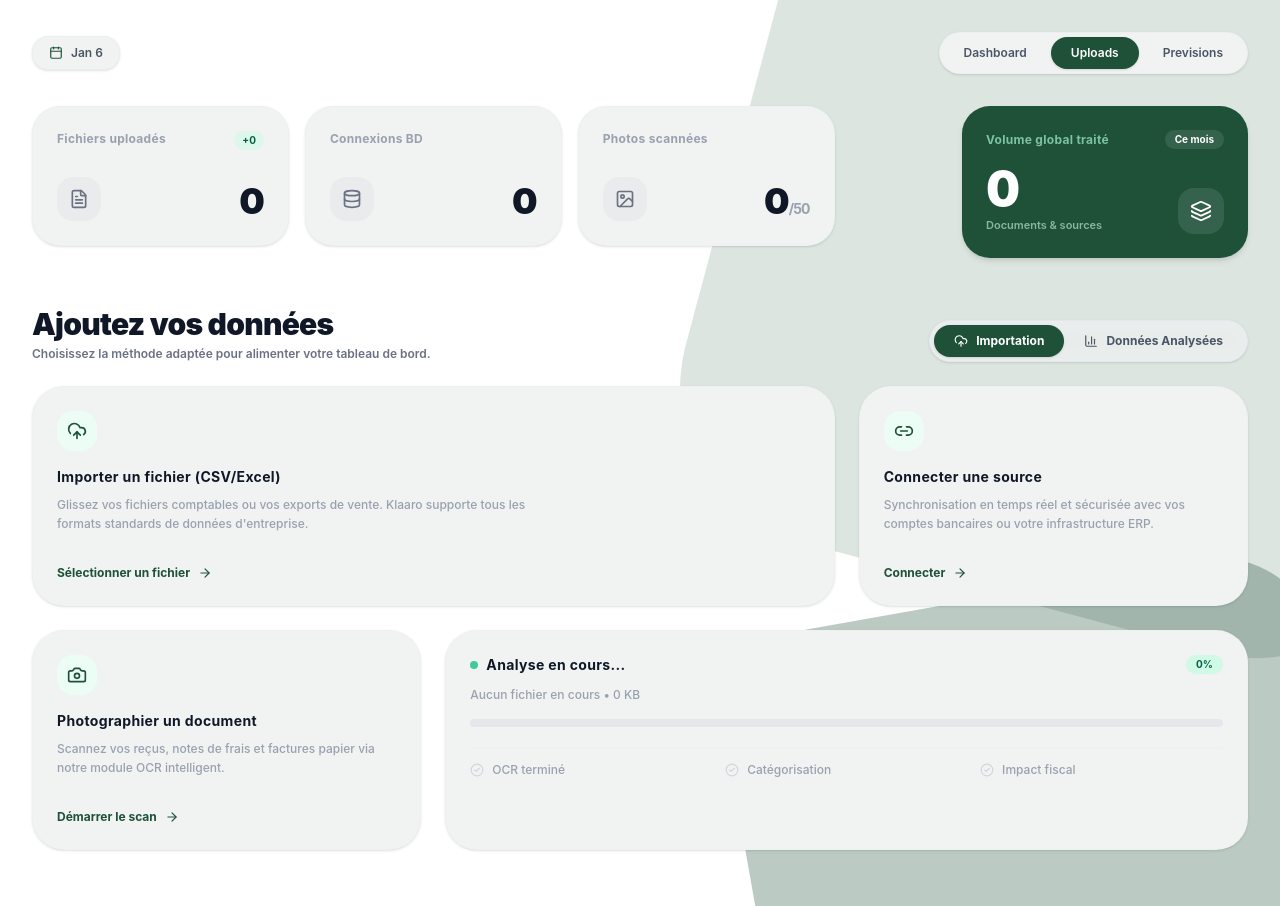
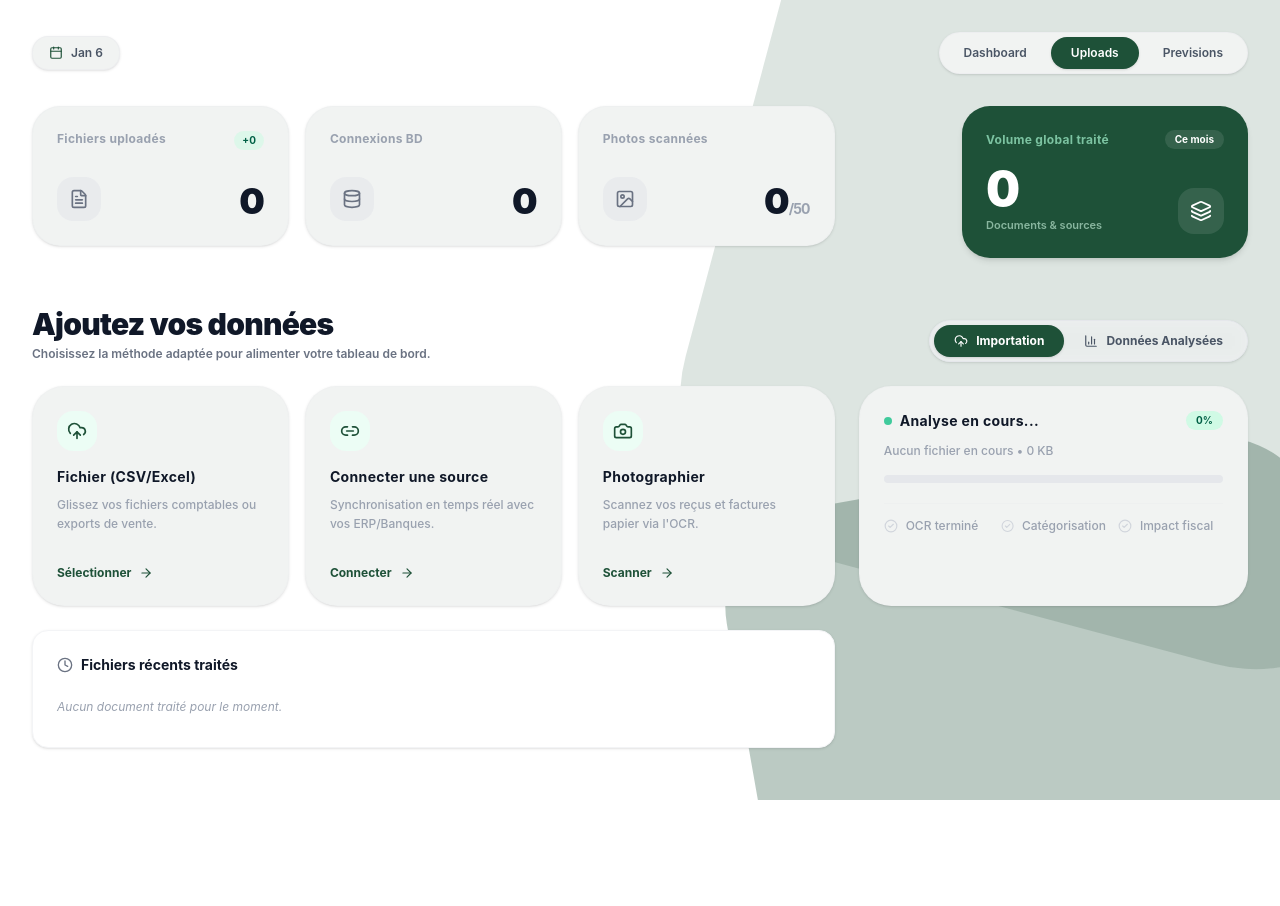
Before and after one commit to Rina-ui/Klaaro-frontend, a React (Vite) app: page /upload in a window 1280 px wide. After the commit the page ends 800 px from the top, so only its background shows below. Built offline with nearby package versions, Linux system fonts and the light colour scheme.

Commit message:
integartion upload 80%

```diff
--- a/src/adapters/pages/Upload/UploadPage.tsx
+++ b/src/adapters/pages/Upload/UploadPage.tsx
@@ -1,5 +1,5 @@
 import React, { useState } from 'react';
-import { UploadCloud, Link2, Camera, AlertTriangle, FileText, BarChart3 } from 'lucide-react';
+import { UploadCloud, Link2, Camera, AlertTriangle, FileText, BarChart3, Clock, Eye } from 'lucide-react';
 import { useUploadDashboard } from "../../../use_cases/hooks/useUploadDashboard.ts";
 import NavigationTabs from "../../components/ui/NavigationTabs.tsx";
 import UploadStatsSection from "./UploadStatsSection.tsx";
@@ -10,7 +10,6 @@ import PreprocessResultSection from "./PreprocessResultSection.tsx";
 
 export default function UploadPage(): React.JSX.Element {
     const [isDbModalOpen, setIsDbModalOpen] = useState(false);
-    // État pour gérer l'onglet local : 'import' ou 'analysis'
     const [activeSubTab, setActiveSubTab] = useState<'import' | 'analysis'>('import');
 
     const {
@@ -24,20 +23,40 @@ export default function UploadPage(): React.JSX.Element {
         onFileChange,
         refreshStats,
         analysisResult,
+        setAnalysisResult,
+        recentDocuments = [],
         uploadError,
         isUploading
     } = useUploadDashboard();
 
-    // Force le passage automatique sur l'onglet "Analyse" dès qu'un résultat arrive
     React.useEffect(() => {
         if (analysisResult) {
             setActiveSubTab('analysis');
         }
     }, [analysisResult]);
 
+    const handleViewPastAnalysis = (doc: any) => {
+        if (doc.content) {
+            try {
+                const parsedAnalysis = typeof doc.content === 'string' ? JSON.parse(doc.content) : doc.content;
+                setAnalysisResult(parsedAnalysis);
+                setActiveSubTab('analysis');
+            } catch (e) {
+                setAnalysisResult({
+                    status: "success",
+                    format_origine: doc.type,
+                    chart_type: "bar",
+                    chart_data: [],
+                    apercu_donnees: [],
+                    rapport: { lignes_avant: 0, lignes_apres: 0, colonnes_avant: [], colonnes_apres: [], actions: ["Fichier historique standard"] }
+                });
+                setActiveSubTab('analysis');
+            }
+        }
+    };
+
     return (
         <div className="w-full text-[#1a1a1a] font-sans p-4 md:p-8 antialiased flex flex-col items-center min-h-screen relative overflow-hidden">
-            {/* Inputs natifs cachés */}
             <input type="file" ref={fileInputRef} onChange={(e) => onFileChange(e, false)} accept=".csv,.xlsx,.xls,.pdf,.json" className="hidden" />
             <input type="file" ref={cameraInputRef} onChange={(e) => onFileChange(e, true)} accept="image/*" capture="environment" className="hidden" />
 
@@ -55,14 +74,11 @@ export default function UploadPage(): React.JSX.Element {
                         <p className="text-xs text-gray-500 mt-1 font-semibold">Choisissez la méthode adaptée pour alimenter votre tableau de bord.</p>
                     </div>
 
-                    {/* 🛠️ LE SOUS-MENU DE NAVIGATION (Style Pilule identique à ta photo) */}
                     <div className="flex bg-gray-100/80 backdrop-blur p-1 rounded-full border border-gray-200 shadow-sm w-fit self-start sm:self-auto">
                         <button
                             onClick={() => setActiveSubTab('import')}
                             className={`flex items-center gap-2 px-5 py-2 text-xs font-bold rounded-full transition-all duration-200 ${
-                                activeSubTab === 'import'
-                                    ? 'bg-[#1e5138] text-white shadow-sm'
-                                    : 'text-gray-600 hover:text-gray-900'
+                                activeSubTab === 'import' ? 'bg-[#1e5138] text-white shadow-sm' : 'text-gray-600 hover:text-gray-900'
                             }`}
                         >
                             <UploadCloud className="w-3.5 h-3.5" />
@@ -71,9 +87,7 @@ export default function UploadPage(): React.JSX.Element {
                         <button
                             onClick={() => setActiveSubTab('analysis')}
                             className={`flex items-center gap-2 px-5 py-2 text-xs font-bold rounded-full transition-all duration-200 relative ${
-                                activeSubTab === 'analysis'
-                                    ? 'bg-[#1e5138] text-white shadow-sm'
-                                    : 'text-gray-600 hover:text-gray-900'
+                                activeSubTab === 'analysis' ? 'bg-[#1e5138] text-white shadow-sm' : 'text-gray-600 hover:text-gray-900'
                             }`}
                         >
                             <BarChart3 className="w-3.5 h-3.5" />
@@ -88,7 +102,6 @@ export default function UploadPage(): React.JSX.Element {
                     </div>
                 </header>
 
-                {/* Gestion des erreurs globale */}
                 {uploadError && (
                     <div className="w-full mb-6 p-4 bg-red-50 border-l-4 border-red-500 rounded-r-2xl flex items-start gap-3 shadow-sm">
                         <AlertTriangle className="text-red-600 w-5 h-5 mt-0.5 flex-shrink-0" />
@@ -99,37 +112,106 @@ export default function UploadPage(): React.JSX.Element {
                     </div>
                 )}
 
-                {/* AFFICHAGE CONDITIONNEL SELON L'ONGLET ACTIF */}
+                {/* AFFICHAGE DU CONTENU */}
                 {activeSubTab === 'import' ? (
-                    <div className="grid grid-cols-1 lg:grid-cols-3 gap-6 mb-6 animate-fade-in">
+                    /* 🛠️ DISPOSITION EN DEUX COLONNES (Dashboard Layout) */
+                    <div className="grid grid-cols-1 lg:grid-cols-3 gap-6 w-full items-start animate-fade-in">
+
+                        {/* COLONNE DE GAUCHE : ACTIONS ET HISTORIQUE (Prend 2 colonnes sur 3 sur grand écran) */}
+                        <div className="lg:col-span-2 flex flex-col gap-6 w-full">
+
+                            {/* Grille interne pour les 3 cartes d'actions */}
+                            <div className="grid grid-cols-1 md:grid-cols-3 gap-4">
                                 <UploadActionCard
-                            title="Importer un fichier (CSV/Excel)"
-                            description="Glissez vos fichiers comptables ou vos exports de vente. Klaaro supporte tous les formats standards de données d'entreprise."
-                            buttonText={isUploading ? "Analyse en cours..." : "Sélectionner un fichier"}
+                                    title="Fichier (CSV/Excel)"
+                                    description="Glissez vos fichiers comptables ou exports de vente."
+                                    buttonText={isUploading ? "Analyse..." : "Sélectionner"}
                                     icon={UploadCloud}
                                     onClick={handleFileSelect}
-                            isLarge={true}
                                 />
 
                                 <UploadActionCard
                                     title="Connecter une source"
-                            description="Synchronisation en temps réel et sécurisée avec vos comptes bancaires ou votre infrastructure ERP."
+                                    description="Synchronisation en temps réel avec vos ERP/Banques."
                                     buttonText="Connecter"
                                     icon={Link2}
                                     onClick={() => setIsDbModalOpen(true)}
                                 />
 
                                 <UploadActionCard
-                            title="Photographier un document"
-                            description="Scannez vos reçus, notes de frais et factures papier via notre module OCR intelligent."
-                            buttonText="Démarrer le scan"
+                                    title="Photographier"
+                                    description="Scannez vos reçus et factures papier via l'OCR."
+                                    buttonText="Scanner"
                                     icon={Camera}
                                     onClick={handleStartScan}
                                 />
+                            </div>
 
+                            {/* Tableau de l'historique récents */}
+                            <div className="w-full bg-white p-6 rounded-2xl border border-gray-100 shadow-sm">
+                                <div className="flex items-center gap-2 mb-4">
+                                    <Clock className="w-4 h-4 text-gray-500" />
+                                    <h3 className="text-sm font-bold text-gray-900">Fichiers récents traités</h3>
+                                </div>
+
+                                {recentDocuments.length === 0 ? (
+                                    <p className="text-xs text-gray-400 italic py-2">Aucun document traité pour le moment.</p>
+                                ) : (
+                                    <div className="overflow-x-auto w-full">
+                                        <table className="w-full text-left border-collapse min-w-[450px]">
+                                            <thead>
+                                            <tr className="border-b border-gray-100 text-[10px] font-bold text-gray-400 uppercase tracking-wider">
+                                                <th className="pb-3 w-1/2">Nom du fichier</th>
+                                                <th className="pb-3">Format</th>
+                                                <th className="pb-3">Taille</th>
+                                                <th className="pb-3 text-right">Actions</th>
+                                            </tr>
+                                            </thead>
+                                            <tbody className="divide-y divide-gray-50">
+                                            {recentDocuments.map((doc: any, idx: number) => (
+                                                <tr key={doc.id || idx} className="hover:bg-gray-50/60 transition-colors">
+                                                    <td className="py-3 px-1">
+                                                        <div className="flex items-center gap-3">
+                                                            <FileText className="w-4 h-4 text-[#1e5138] flex-shrink-0" />
+                                                            <span className="text-xs font-semibold text-gray-700 truncate max-w-[180px] md:max-w-[280px]">
+                                                                    {doc.name}
+                                                                </span>
+                                                        </div>
+                                                    </td>
+                                                    <td className="py-3">
+                                                            <span className="text-[10px] font-bold text-gray-500 uppercase bg-gray-100 px-2 py-0.5 rounded-md">
+                                                                {doc.type}
+                                                            </span>
+                                                    </td>
+                                                    <td className="py-3 text-xs text-gray-500 font-medium">
+                                                        {((doc.taille || doc.size || 0) / 1024).toFixed(1)} KB
+                                                    </td>
+                                                    <td className="py-3 text-right">
+                                                        <button
+                                                            onClick={() => handleViewPastAnalysis(doc)}
+                                                            className="inline-flex items-center gap-1.5 px-2.5 py-1.5 bg-[#1e5138]/5 hover:bg-[#1e5138]/10 text-[#1e5138] rounded-lg text-[11px] font-bold transition-all"
+                                                        >
+                                                            <Eye className="w-3 h-3" />
+                                                            Revoir
+                                                        </button>
+                                                    </td>
+                                                </tr>
+                                            ))}
+                                            </tbody>
+                                        </table>
+                                    </div>
+                                )}
+                            </div>
+                        </div>
+
+                        {/* COLONNE DE DROITE : PROGRESSION DE L'ANALYSE (Prend 1 colonne sur 3) */}
+                        <div className="w-full lg:sticky lg:top-6">
                             <AnalysisProgressCard analysis={analysis} />
                         </div>
+
+                    </div>
                 ) : (
+                    /* ONGLETS DES DONNÉES ANALYSÉES (Résultats plein écran) */
                     <div className="w-full mb-6 animate-fade-in">
                         {analysisResult ? (
                             <PreprocessResultSection result={analysisResult} />
@@ -138,7 +220,7 @@ export default function UploadPage(): React.JSX.Element {
                                 <FileText className="w-12 h-12 text-gray-300 mb-3" />
                                 <h3 className="text-sm font-bold text-gray-700">Aucune donnée disponible</h3>
                                 <p className="text-xs text-gray-400 mt-1 max-w-sm">
-                                    Veuillez d'abord téléverser ou lier un fichier dans l'onglet <strong>Importation</strong> pour visualiser son analyse.
+                                    Veuillez d'abord téléverser ou lier un fichier dans l'onglet <strong>Importation</strong> ou en sélectionner un depuis l'historique ci-dessus.
                                 </p>
                                 <button
                                     onClick={() => setActiveSubTab('import')}
--- a/src/use_cases/hooks/useUploadDashboard.ts
+++ b/src/use_cases/hooks/useUploadDashboard.ts
@@ -2,10 +2,10 @@ import { useState, useEffect, useRef, useCallback } from "react";
 import { useAuth } from "./useAuth.ts";
 import { HttpDocumentRepository } from "../../infrastructure/api/HttpDocumentRepository.ts";
 import type { UploadStats } from "../../entities/UploadStats.ts";
+import type { DocumentEntity } from "../../entities/Document.ts"; // Ajuste le chemin selon ton entité
 
 const docRepo = new HttpDocumentRepository();
 
-// --- INTERFACES POUR LE PRETRAITEMENT ML ---
 export interface PreprocessRapport {
     lignes_avant: number;
     lignes_apres: number;
@@ -37,6 +37,9 @@ export function useUploadDashboard() {
     const [uploadError, setUploadError] = useState<string | null>(null);
     const [isUploading, setIsUploading] = useState<boolean>(false);
 
+    // 📋 NOUVEAU : État pour stocker l'historique des documents
+    const [recentDocuments, setRecentDocuments] = useState<DocumentEntity[]>([]);
+
     const [stats, setStats] = useState<UploadStats>({
         uploadedFilesCount: 0,
         uploadedFilesTrend: 0,
@@ -54,6 +57,18 @@ export function useUploadDashboard() {
 
     const globalVolume = stats.uploadedFilesCount + stats.databaseConnectionsCount + stats.scannedPhotosCount;
 
+    // 📋 NOUVEAU : Récupération isolée des documents récents depuis la DB
+    const loadRecentDocuments = useCallback(async () => {
+        if (token) {
+            try {
+                const docs = await docRepo.getRecentDocuments(token);
+                setRecentDocuments(docs);
+            } catch (err) {
+                console.error("Erreur lors de la récupération des documents récents :", err);
+            }
+        }
+    }, [token]);
+
     const refreshStats = useCallback(async () => {
         if (user?.id && token) {
             try {
@@ -65,13 +80,14 @@ export function useUploadDashboard() {
         }
     }, [user?.id, token]);
 
+    // Initialisation au chargement du composant
     useEffect(() => {
         if (token) {
             refreshStats();
+            loadRecentDocuments(); // 👈 Charger l'historique direct au montage
         }
-    }, [token, refreshStats]);
+    }, [token, refreshStats, loadRecentDocuments]);
 
-    // Fonction isolée pour gérer proprement l'envoi au DocumentRepository historique
     const saveToDocumentRepository = (file: File, isImage: boolean): Promise<void> => {
         return new Promise((resolve, reject) => {
             const reader = new FileReader();
@@ -94,6 +110,8 @@ export function useUploadDashboard() {
                         steps: { ...prev.steps, ocr: 'completed', categorization: 'processing' }
                     }));
 
+                    // Optionnel : Tu peux injecter la réponse de l'analyse ML dans le payload
+                    // si tu veux sauvegarder le rapport calculé en base de données.
                     await docRepo.uploadDocument({
                         name: file.name,
                         type: docType,
@@ -126,7 +144,7 @@ export function useUploadDashboard() {
             steps: { ocr: isImage ? 'processing' : 'completed', categorization: 'idle', fiscalImpact: 'idle' }
         });
 
-        //ÉTAPE 1 : Appel & Validation ML de l'API FastAPI
+        // ÉTAPE 1 : Appel & Validation ML de l'API FastAPI
         if (!isImage) {
             try {
                 const formData = new FormData();
@@ -140,7 +158,6 @@ export function useUploadDashboard() {
                     }
                 });
 
-                // Si l'application FastAPI renvoie un 404 (Route manquante)
                 if (response.status === 404) {
                     throw new Error("L'URL /ml/preprocess n'est pas trouvée. Vérifie l'inclusion de ml_router dans ton main.py.");
                 }
@@ -177,7 +194,9 @@ export function useUploadDashboard() {
                 steps: { ocr: 'completed', categorization: 'completed', fiscalImpact: 'processing' }
             }));
 
+            // Mettre à jour les stats et la liste après un nouvel ajout
             await refreshStats();
+            await loadRecentDocuments();
         } catch (error) {
             console.error(error);
             setUploadError("Fichier validé par le ML, mais échec de la synchronisation de stockage interne.");
@@ -194,6 +213,8 @@ export function useUploadDashboard() {
         fileInputRef,
         cameraInputRef,
         analysisResult,
+        setAnalysisResult,
+        recentDocuments,
         uploadError,
         isUploading,
         handleFileSelect: () => fileInputRef.current?.click(),
```
Lines whose indentation alone changed are shown as unchanged.
